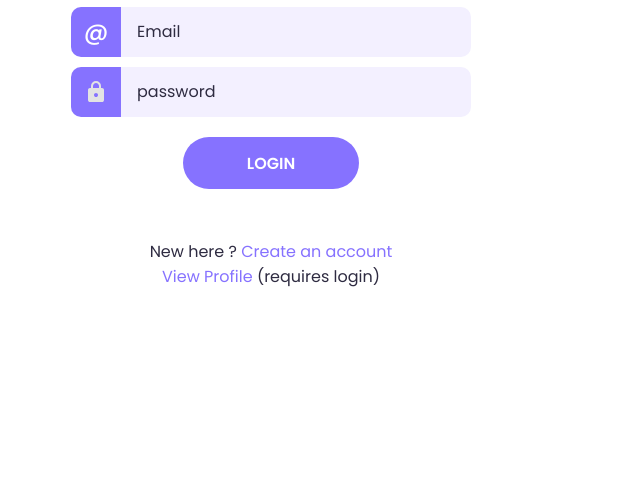
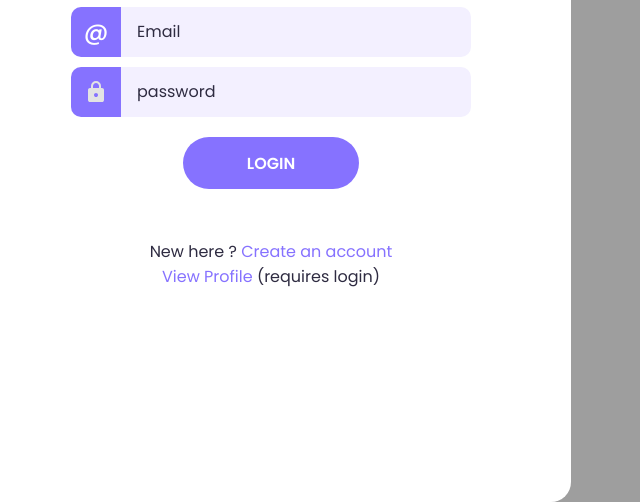
Before and after one commit to AbdelrhamanWael/Task-4-DEV-Wave, a plain HTML site: page index.html in a window 1280 px wide. Shown: the part 298-800 px from the top of the page, without its empty margins (29-669 px from the left). Drawn offline with Linux system fonts and the light colour scheme; the site is published under a folder, as on GitHub Pages, so addresses that start at the root find nothing.

Commit message:
css image

```diff
--- a/css/index.css
+++ b/css/index.css
@@ -21,7 +21,7 @@ html {
 
 body {
     min-height: 100vh;
-    background-image: url("/images/pexels-anniroenkae-3109850.jpg");
+    background-image: url("../images/pexels-anniroenkae-3109850.jpg");
     background-size: cover;
     background-position: right;
     overflow: hidden;
```
